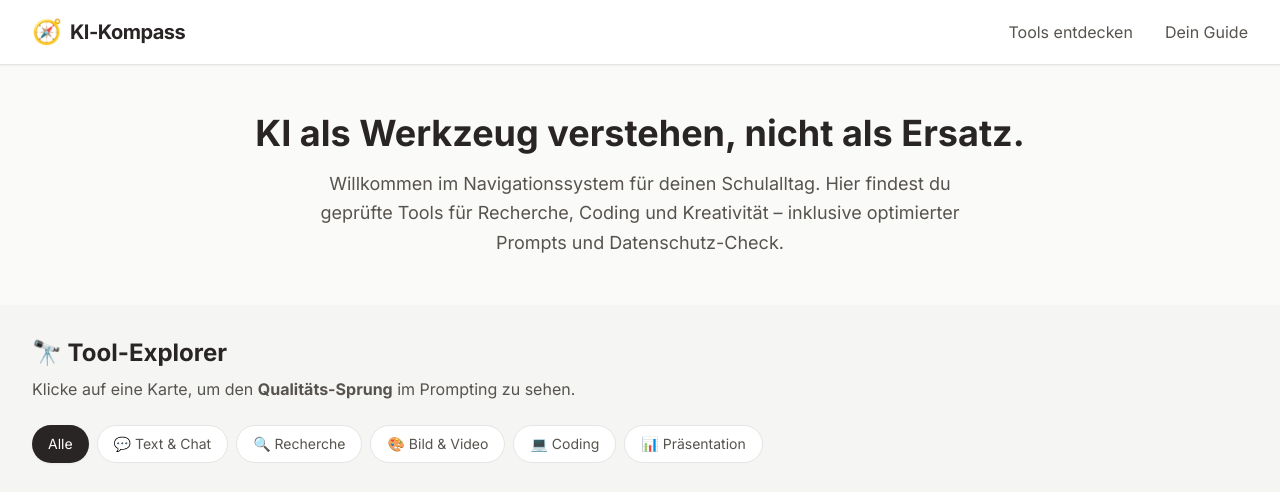
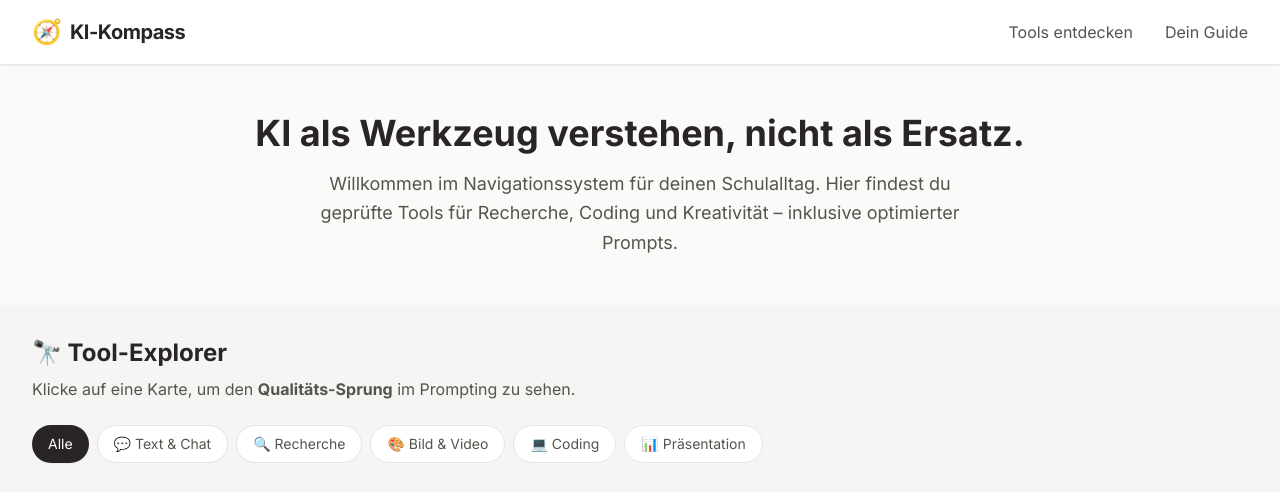
Before and after one commit to salva-arch/ki-kompass, a plain HTML site: page index.html in a window 1280 px wide. Shown: the top 492 px of the page. Drawn offline with nearby package versions, Linux system fonts and the light colour scheme.

Commit message:
Remove Datenschutz-Check reference from hero text

```diff
--- a/index.html
+++ b/index.html
@@ -108,7 +108,7 @@
         <div class="max-w-4xl mx-auto text-center">
             <h2 class="text-3xl md:text-4xl font-bold text-stone-800 mb-4">KI als Werkzeug verstehen, nicht als Ersatz.</h2>
             <p class="text-lg text-stone-600 leading-relaxed max-w-2xl mx-auto">
-                Willkommen im Navigationssystem für deinen Schulalltag. Hier findest du geprüfte Tools für Recherche, Coding und Kreativität – inklusive optimierter Prompts und Datenschutz-Check.
+                Willkommen im Navigationssystem für deinen Schulalltag. Hier findest du geprüfte Tools für Recherche, Coding und Kreativität – inklusive optimierter Prompts.
             </p>
         </div>
     </section>
```
